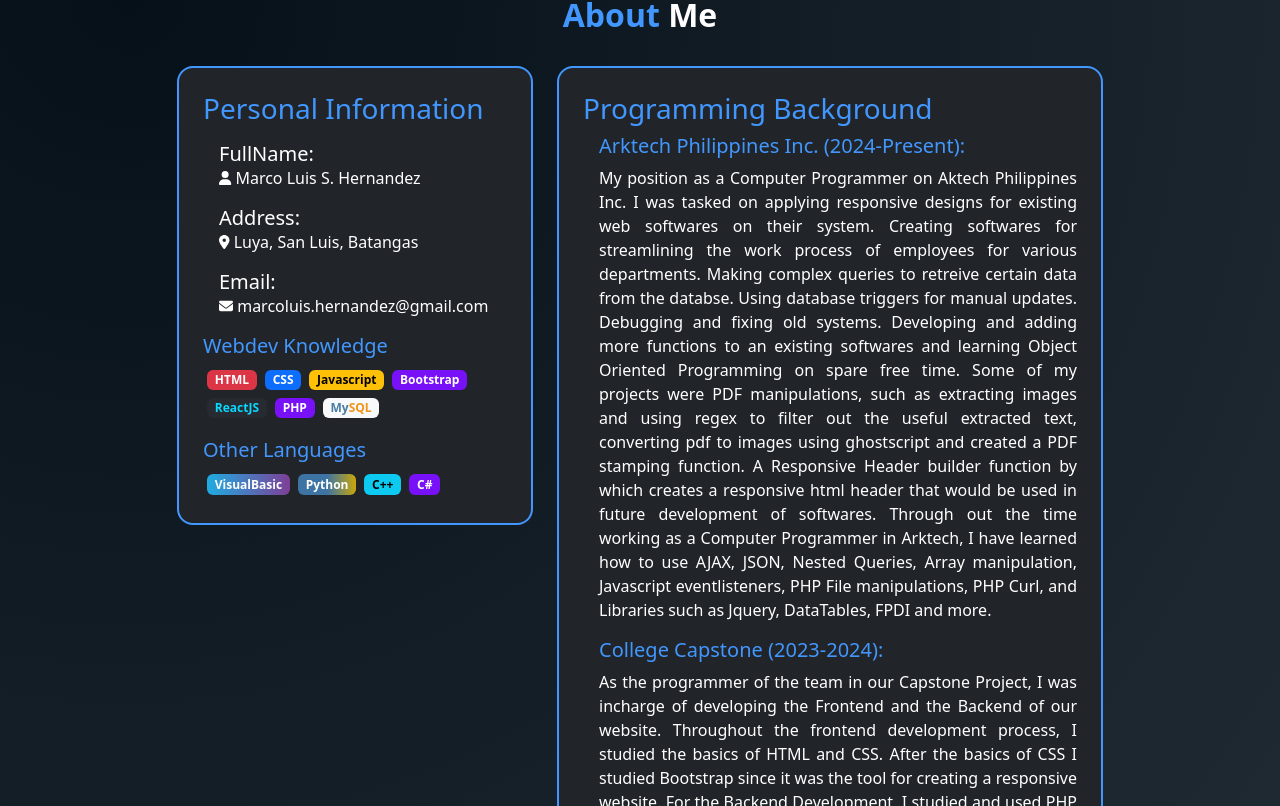
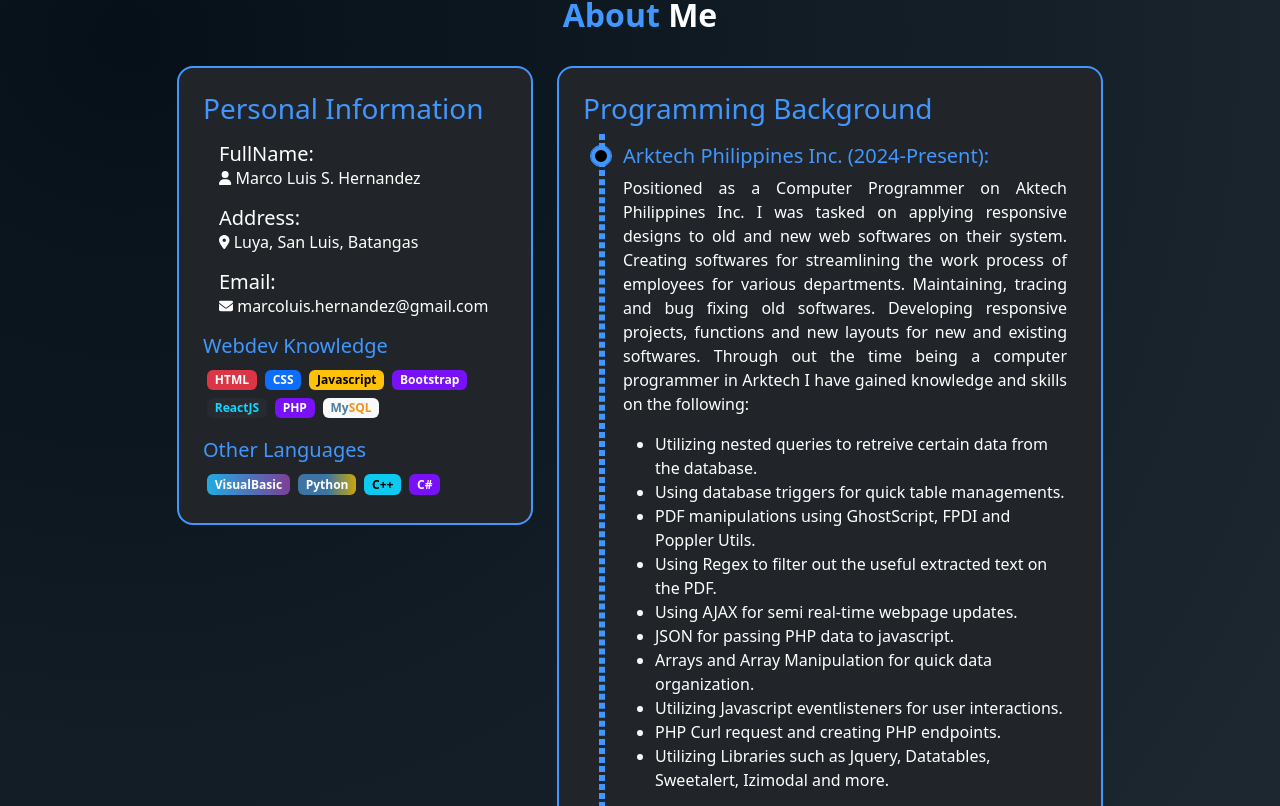
Before and after one commit to Moonimits/react-portfolio, a React (Vite) app: page / in a window 1280 px wide. Shown: the part 754-1560 px from the top of the page. Built offline with nearby package versions, Linux system fonts and the light colour scheme.

Commit message:
updated about us

```diff
--- a/package.json
+++ b/package.json
@@ -3,11 +3,14 @@
   "private": true,
   "version": "0.0.0",
   "type": "module",
+  "homepage": "https://moonimits.github.io/react-portfolio",
   "scripts": {
     "dev": "vite",
     "build": "vite build",
     "lint": "eslint . --ext js,jsx --report-unused-disable-directives --max-warnings 0",
-    "preview": "vite preview"
+    "preview": "vite preview",
+    "predeploy": "npm run build",
+    "deploy": "gh-pages -d dist"
   },
   "dependencies": {
     "@fortawesome/fontawesome-svg-core": "^6.6.0",
--- a/src/App.css
+++ b/src/App.css
@@ -121,6 +121,39 @@ body{
 .text-bg-py{
   background: linear-gradient(90deg, rgb(61,116,163),rgb(61,116,163), rgb(203, 167, 8));
 }
+.timeline{
+  padding: 10px;
+  padding-left: 40px;
+  position: relative;
+}
+.timeline::after{
+  position: absolute;
+  content: '';
+  height: 100%;
+  width: 4px;
+  left:16px;
+  top: 0;
+  border: 3px solid var(--main-color);
+  border-style: dashed;
+}
+.timeline h5{
+  position: relative;
+  /* border: 1px solid black; */
+}
+.timeline h5::after{
+  content: '';
+  position: absolute;
+  top: 50%;
+  left: 0;
+  width: 20px;
+  height: 20px;
+  border-radius: 100%;
+  background-color: black;
+  transform: translate(-32px, -50%);
+  outline: 1px solid var(--main-color);
+  border: 4px solid var(--main-color);
+  z-index: 1;
+}
 /* About */
 
 
--- a/src/components/About.jsx
+++ b/src/components/About.jsx
@@ -4,7 +4,7 @@ import {
   faLocationDot,
   faEnvelope,
 } from "@fortawesome/free-solid-svg-icons";
-import { AnimateIn } from "./AnimateIn";
+import { AnimateIn, SlideLeft } from "./AnimateIn";
 
 export default function About() {
   return (
@@ -71,20 +71,30 @@ export default function About() {
           <AnimateIn>
             <div className="border-main-color bg-dark p-4">
               <h3 className="main-color ">Programming Background</h3>
-              <div className="ms-3">
+              <div className="timeline">
+                <SlideLeft>
                   <h5 className="main-color ">Arktech Philippines Inc. (2024-Present):</h5>
                   <p className="text-justify">
-                  My position as a Computer Programmer on Aktech Philippines Inc. I was tasked on
-                  applying responsive designs for existing web softwares on their system. Creating softwares
-                  for streamlining the work process of employees for various departments. Making complex queries
-                  to retreive certain data from the databse. Using database triggers for manual updates. Debugging and fixing old
-                  systems. Developing and adding more functions to an existing softwares and learning Object Oriented Programming on spare
-                  free time. Some of my projects were PDF manipulations, such as extracting images and using regex to filter
-                  out the useful extracted text, converting pdf to images using ghostscript and created a PDF stamping function.
-                  A Responsive Header builder function by which creates a responsive html header that would be used in future development of softwares.
-                  Through out the time working as a Computer Programmer in Arktech, I have learned how to use AJAX, JSON, Nested Queries,
-                  Array manipulation, Javascript eventlisteners, PHP File manipulations, PHP Curl, and Libraries such as Jquery, DataTables, FPDI and more.
+                    Positioned as a Computer Programmer on Aktech Philippines Inc. I was tasked on
+                    applying responsive designs to old and new web softwares on their system. Creating softwares
+                    for streamlining the work process of employees for various departments. Maintaining, tracing and
+                    bug fixing old softwares. Developing responsive projects, functions and new layouts for new and existing softwares.
+                    Through out the time being a computer programmer in Arktech I have gained knowledge and skills on the following:
                   </p>
+                  <ul>
+                    <li>Utilizing nested queries to retreive certain data from the database.</li>
+                    <li>Using database triggers for quick table managements.</li>
+                    <li>PDF manipulations using GhostScript, FPDI and Poppler Utils.</li>
+                    <li>Using Regex to filter out the useful extracted text on the PDF.</li>
+                    <li>Using AJAX for semi real-time webpage updates.</li>
+                    <li>JSON for passing PHP data to javascript.</li>
+                    <li>Arrays and Array Manipulation for quick data organization.</li>
+                    <li>Utilizing Javascript eventlisteners for user interactions.</li>
+                    <li>PHP Curl request and creating PHP endpoints.</li>
+                    <li>Utilizing Libraries such as Jquery, Datatables, Sweetalert, Izimodal and more.</li>
+                  </ul>
+                </SlideLeft>
+                <SlideLeft>
                   <h5 className="main-color ">College Capstone (2023-2024):</h5>
                   <p className="text-justify">
                     As the programmer of the team in our Capstone Project, I was
@@ -96,6 +106,7 @@ export default function About() {
                     used Phpmyadmin for the database. Over the course of my Academic
                     Year I also learned other programming languages.
                   </p>
+                </SlideLeft>
               </div>
             </div>
           </AnimateIn>
--- a/src/components/AnimateIn.jsx
+++ b/src/components/AnimateIn.jsx
@@ -5,6 +5,18 @@ export function AnimateIn({ children }) {
     <motion.div
       initial={{ opacity: 0, y: 100 }}
       whileInView={{ opacity: 1, y: 0 }}
+      transition={{ duration: .5 }}
+      viewport={{once: true}}
+    >
+      {children}
+    </motion.div>
+  );
+}
+export function SlideLeft({ children }) {
+  return (
+    <motion.div
+      initial={{ opacity: 0, x: 100 }}
+      whileInView={{ opacity: 1, x: 0 }}
       transition={{ duration: .5 }}
       viewport={{once: true}}
     >
```
Lines whose indentation alone changed are shown as unchanged.
